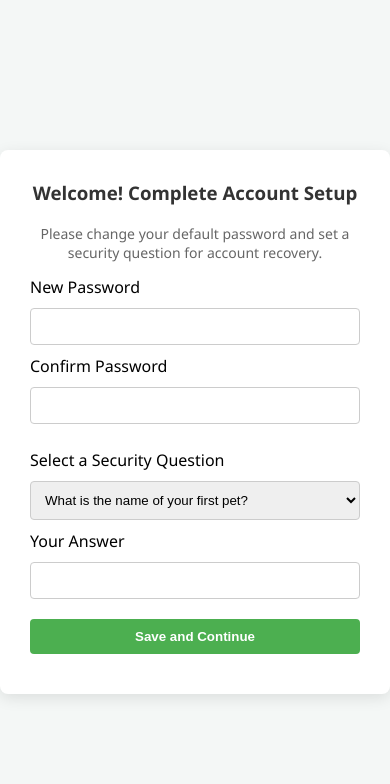
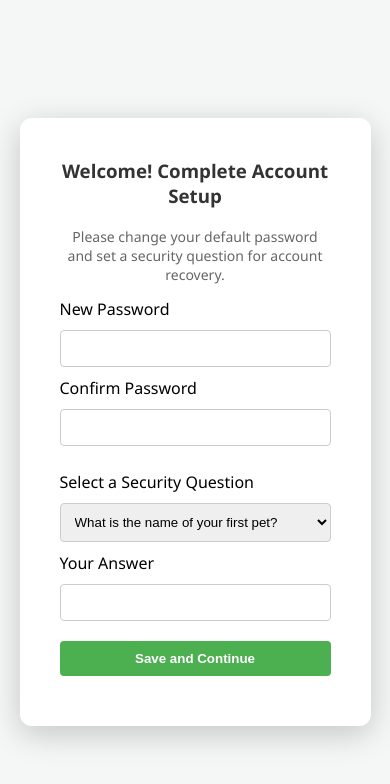
Before and after one commit to anindya25chttrj-gif/seminar, a Flask app: page /first_setup in a window 390 px wide. Shown: the top 784 px of the page. Run offline with Flask 3, Linux system fonts and the light colour scheme; the visitor is signed in with stand-in values (Sample User, id 1).

Commit message:
Enhance account setup page with responsive design
Updated card styling and added responsive design.

```diff
--- a/templates/first_setup.html
+++ b/templates/first_setup.html
@@ -2,9 +2,21 @@
 <html>
 <head>
     <title>Account Setup</title>
+    <meta name="viewport" content="width=device-width, initial-scale=1.0">
     <style>
         body { font-family: 'Segoe UI', sans-serif; background: #f4f7f6; display: flex; justify-content: center; align-items: center; height: 100vh; margin: 0; }
-        .card { background: white; padding: 30px; border-radius: 8px; box-shadow: 0 4px 15px rgba(0,0,0,0.1); width: 400px; }
+       .card {
+    /* Replace fixed width with these three lines: */
+    width: 90%;
+    max-width: 400px;
+    box-sizing: border-box;
+
+    /* Keep your existing styles (background, padding, border-radius) below */
+    background: rgba(255, 255, 255, 0.95);
+    padding: 40px;
+    border-radius: 12px;
+    box-shadow: 0 8px 32px rgba(0,0,0,0.2);
+}
         input, select, button { width: 100%; padding: 10px; margin: 10px 0; border: 1px solid #ccc; border-radius: 4px; box-sizing: border-box; }
         button { background: #4CAF50; color: white; border: none; cursor: pointer; font-weight: bold; }
         button:hover { background: #45a049; }
```
